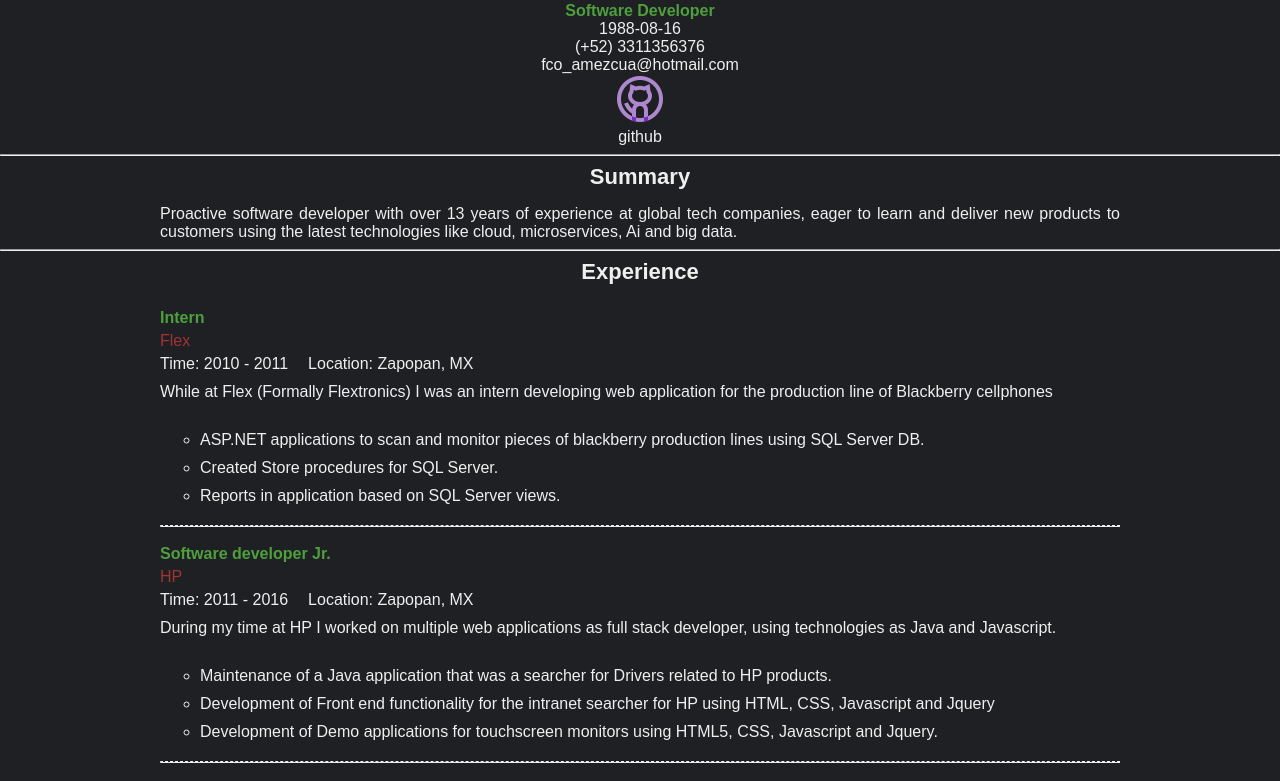
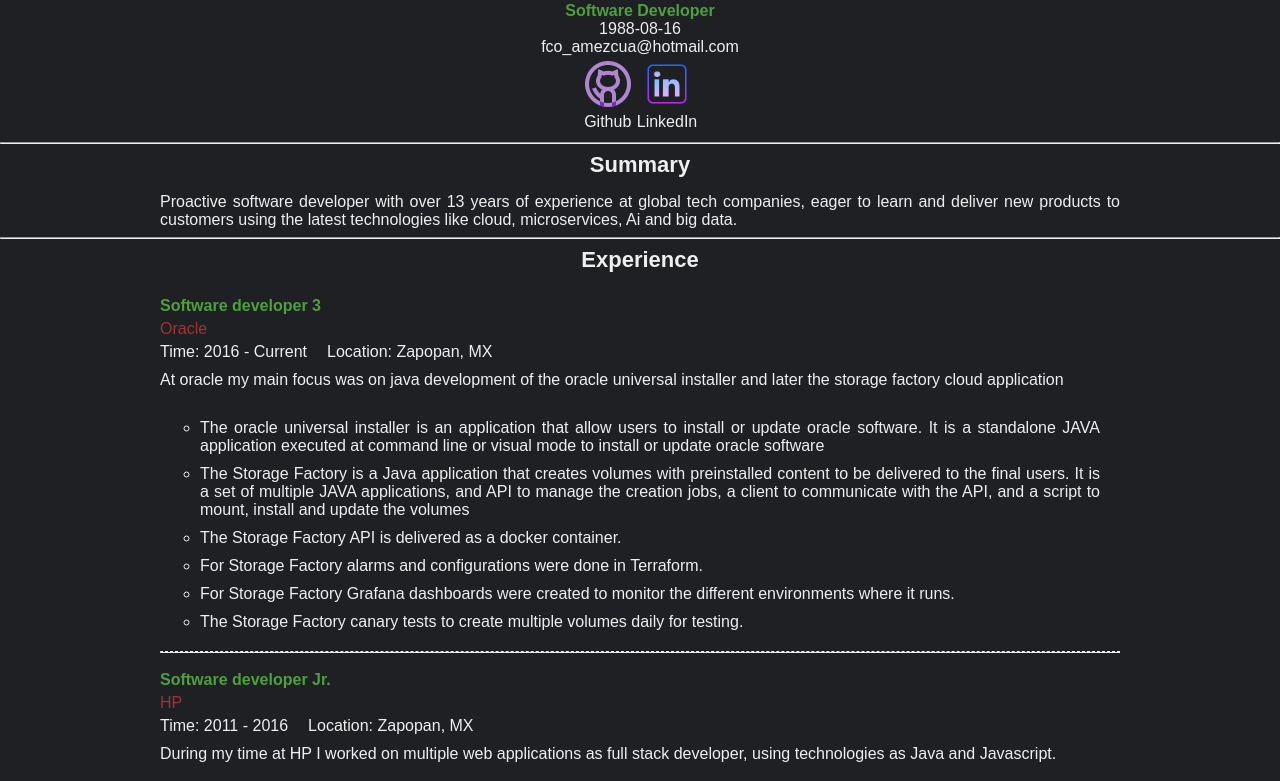
Before and after one commit to pacomaster/personal-page, a React (Create React App) app in the folder src/: page / in a window 1280 px wide. Shown: the part 444-1225 px from the top of the page. Built offline with nearby package versions, Linux system fonts and the light colour scheme.

Commit message:
Fix feedback

```diff
--- a/src/App.js
+++ b/src/App.js
@@ -24,7 +24,7 @@
         <div id="main">
             <span className="left"><MenuArea/></span>
             <span className="right"><OptionsMenu languages={languages}/></span>
-            <span><PersonalInfo name={personal.name} birthday={personal.birthday} phone={personal.phone} email={personal.email} position={personal.position} github={personal.github}/></span>
+            <span><PersonalInfo name={personal.name} birthday={personal.birthday} email={personal.email} position={personal.position} github={personal.github} linkedIn={personal.linkedIn} /></span>
 
             <hr className="solid"/>
             <Summary summary={personal.description}/>
--- a/src/components/PersonalInfo/PersonalInfo.css
+++ b/src/components/PersonalInfo/PersonalInfo.css
@@ -6,3 +6,11 @@
 #description {
     text-align: justify;
 }
+
+.links {
+    margin: auto;
+}
+
+.link_icon {
+    width: 50px;
+}
--- a/src/components/PersonalInfo/PersonalInfo.js
+++ b/src/components/PersonalInfo/PersonalInfo.js
@@ -1,8 +1,9 @@
 import './PersonalInfo.css';
 import passportPhoto from './img/passport.png';
 import githubIcon from './icons/icons8-github-50.png';
+import linkedInIcon from './icons/icons8-linked-in-64.png';
 
-export default function PersonalInfo ({name, birthday, phone, email, position, github}) {
+export default function PersonalInfo ({name, birthday, email, position, github, linkedIn}) {
     return (
         <div id="personal-info">
             <h1>{name}</h1>
@@ -10,10 +11,21 @@
             <div>
                 <div class="position">{position}</div>
                 <div>{birthday.split("T")[0]}</div>
-                <div>{phone}</div>
                 <div>{email}</div>
-                <div><a href={github}><img src={githubIcon}/></a></div>
-                <div>github</div>
+                <div>
+                    <table class="links">
+                        <tr>
+                            <td>
+                                <div><a href={github}><img class="link_icon" src={githubIcon}/></a></div>
+                                <div>Github</div>
+                            </td>
+                            <td>
+                                <div><a href={linkedIn}><img class="link_icon" src={linkedInIcon}/></a></div>
+                                <div>LinkedIn</div>
+                            </td>
+                        </tr>
+                    </table>
+                </div>
             </div>
         </div>
         );
--- a/src/data/francisco.js
+++ b/src/data/francisco.js
@@ -5,26 +5,29 @@
       "position": "Software Developer",
       "birthday": "1988-08-16T00:00:00.000Z",
       "email": "fco_amezcua@hotmail.com",
-      "phone": "(+52) 3311356376",
       "github": "https://github.com/pacomaster",
+      "linkedIn": "https://www.linkedin.com/in/francisco-javier-amezcua-garc%C3%ADa-50740631",
       "photo": "",
       "description": "Proactive software developer with over 13 years of experience at global tech companies, eager to learn and deliver new products to customers using the latest technologies like cloud, microservices, Ai and big data.",
       "experience": [
         {
             "id": 1,
-            "company": "Flex",
-            "role": "Intern",
+            "company": "Oracle",
+            "role": "Software developer 3",
             "location" : "Zapopan, MX",
-            "summary": "While at Flex (Formally Flextronics) I was an intern developing web application for the production line of Blackberry cellphones",
+            "summary": "At oracle my main focus was on java development of the oracle universal installer and later the storage factory cloud application",
             "projects" : [
-                "ASP.NET applications to scan and monitor pieces of blackberry production lines using SQL Server DB.",
-                "Created Store procedures for SQL Server.",
-                "Reports in application based on SQL Server views."
-            ],
-            "technologies" : ["ASP.NET", "C#", "SQL Server"],
-            "color": "green",
-            "startDate": "2010-01-02T00:00:00.000Z",
-            "endDate": "2011-01-02T00:00:00.000Z",
+                 "The oracle universal installer is an application that allow users to install or update oracle software. It is a standalone JAVA application executed at command line or visual mode to install or update oracle software",
+                 "The Storage Factory is a Java application that creates volumes with preinstalled content to be delivered to the final users. It is a set of multiple JAVA applications, and API to manage the creation jobs, a client to communicate with the API, and a script to mount, install and update the volumes",
+                 "The Storage Factory API is delivered as a docker container.",
+                 "For Storage Factory alarms and configurations were done in Terraform.",
+                 "For Storage Factory Grafana dashboards were created to monitor the different environments where it runs.",
+                 "The Storage Factory canary tests to create multiple volumes daily for testing.",
+             ],
+            "technologies" : ["Java", "Junit", "Mockito", "Swagger", "python", "OCI", "Terraform", "Docker", "Grafana"],
+            "color": "red",
+            "startDate": "2016-01-02T00:00:00.000Z",
+            "endDate": "",
         },
         {
             "id": 2,
@@ -44,22 +47,19 @@
         },
         {
             "id": 3,
-            "company": "Oracle",
-            "role": "Software developer 3",
+            "company": "Flex",
+            "role": "Intern",
             "location" : "Zapopan, MX",
-            "summary": "At oracle my main focus was on java development of the oracle universal installer and later the storage factory cloud application",
+            "summary": "While at Flex (Formally Flextronics) I was an intern developing web application for the production line of Blackberry cellphones",
             "projects" : [
-                 "The oracle universal installer is an application that allow users to install or update oracle software. It is a standalone JAVA application executed at command line or visual mode to install or update oracle software",
-                 "The Storage Factory is a Java application that creates volumes with preinstalled content to be delivered to the final users. It is a set of multiple JAVA applications, and API to manage the creation jobs, a client to communicate with the API, and a script to mount, install and update the volumes",
-                 "The Storage Factory API is delivered as a docker container.",
-                 "For Storage Factory alarms and configurations were done in Terraform.",
-                 "For Storage Factory Grafana dashboards were created to monitor the different environments where it runs.",
-                 "The Storage Factory canary tests to create multiple volumes daily for testing.",
-             ],
-            "technologies" : ["Java", "Junit", "Mockito", "Swagger", "python", "OCI", "Terraform", "Docker", "Grafana"],
-            "color": "red",
-            "startDate": "2016-01-02T00:00:00.000Z",
-            "endDate": "",
+                "ASP.NET applications to scan and monitor pieces of blackberry production lines using SQL Server DB.",
+                "Created Store procedures for SQL Server.",
+                "Reports in application based on SQL Server views."
+            ],
+            "technologies" : ["ASP.NET", "C#", "SQL Server"],
+            "color": "green",
+            "startDate": "2010-01-02T00:00:00.000Z",
+            "endDate": "2011-01-02T00:00:00.000Z",
         }
       ],
       "education": [
```
Also changed, not shown: src/components/PersonalInfo/icons/icons8-linked-in-64.png (added).
